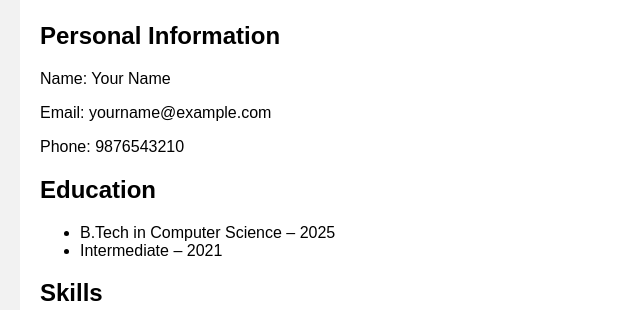
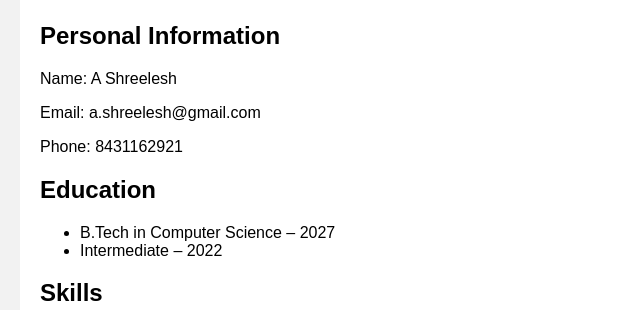
Before and after one commit to shreelesha/resume, a plain HTML site: page resume.html in a window 1280 px wide. Shown: the part 204-514 px from the top of the page, 0-640 px from the left. Drawn offline with Linux system fonts and the light colour scheme.

Commit message:
Update personal information and education details

```diff
--- a/resume.html
+++ b/resume.html
@@ -21,14 +21,14 @@
 
 <section>
     <h2>Personal Information</h2>
-    <p>Name: Your Name</p>
-    <p>Email: yourname@example.com</p>
-    <p>Phone: 9876543210</p>
+    <p>Name: A Shreelesh</p>
+    <p>Email: a.shreelesh@gmail.com</p>
+    <p>Phone: 8431162921</p>
 
     <h2>Education</h2>
     <ul>
-        <li>B.Tech in Computer Science – 2025</li>
-        <li>Intermediate – 2021</li>
+        <li>B.Tech in Computer Science – 2027</li>
+        <li>Intermediate – 2022</li>
     </ul>
 
     <h2>Skills</h2>
```
